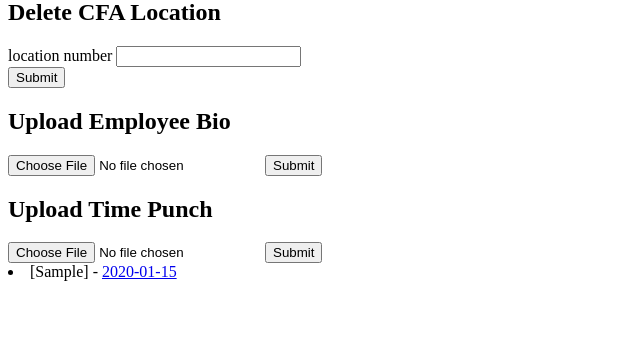
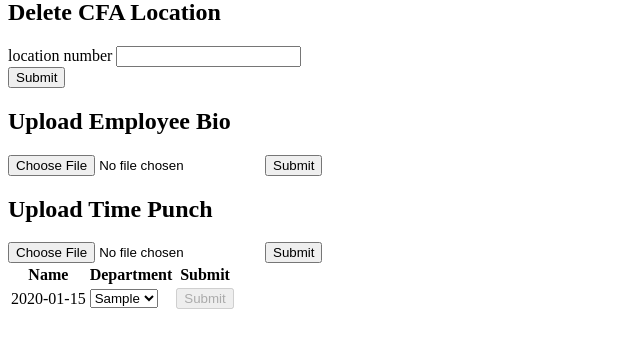
Before and after one commit to Phillip-England/cfasuite, a FastAPI app: page /admin/cfa_location/1 in a window 1280 px wide. Shown: the part 151-499 px from the top of the page, without its empty margins (0-640 px from the left). Run offline with FastAPI, Linux system fonts and the light colour scheme; tables that the repository leaves empty hold one stand-in row (values such as "Sample post").

Commit message:
parsed out things and made it easier to update employees departments, also got time punch reader calculations working well, need to mirgrate logic for time punch reader out of the endpoint and into the class itself

```diff
--- a/main.py
+++ b/main.py
@@ -12,6 +12,8 @@ from fastapi.templating import Jinja2Templates
 from pandas import read_excel
 
 from dotenv import load_dotenv
+
+from decimal import Decimal, ROUND_HALF_UP
 
 from src.db import *
 from src.parse import *
@@ -67,21 +69,6 @@ async def get_app_cfa_location(request: Request, location_id: int):
     return t.TemplateResponse(request, 'page/admin/cfa_location.html', context={''
         'cfa_location': cfa_location,
         'employees': employees
-    })
-
-@app.get('/admin/cfa_location/{cfa_location_id}/employee/{employee_id}')
-async def get_admin_cfa_location_employee(
-    request: Request,
-    employee_id: int,
-    cfa_location_id: int
-):
-    conn = sqlite_connection(sqlite_path)
-    c = conn.cursor()
-    employee = DataEmployee.sqlite_find_by_id(c, employee_id)
-    conn.close()
-    return t.TemplateResponse(request, 'page/admin/employee.html', {
-        'employee': employee,
-        'cfa_location_id': cfa_location_id,
     })
 
 @app.post('/form/login')
@@ -200,8 +187,24 @@ async def post_form_employees_create(
                     cst_cost += time_punch_employee.total_wages
                 if current_employee.department == 'RLT':
                     rlt_cost += time_punch_employee.total_wages
+                break
+    foh_percentage = ((foh_cost*100)/time_punch_pdf.total_wages).quantize(Decimal('0.01'), rounding=ROUND_HALF_UP)
+    rlt_percentage = ((rlt_cost*100)/time_punch_pdf.total_wages).quantize(Decimal('0.01'), rounding=ROUND_HALF_UP)
+    cst_percentage = ((cst_cost*100)/time_punch_pdf.total_wages).quantize(Decimal('0.01'), rounding=ROUND_HALF_UP)
+    boh_percentage = ((boh_cost*100)/time_punch_pdf.total_wages).quantize(Decimal('0.01'), rounding=ROUND_HALF_UP)
 
-                break
-    print(init_cost)
+    breakdown = f'''
+        INIT COST: {init_cost}
+        BOH_COST: {boh_cost}
+        BOH_%: {boh_percentage}%
+        FOH_COST: {foh_cost}
+        FOH_%: {foh_percentage}%
+        CST_COST: {cst_cost}
+        CST_%: {cst_percentage}%
+        RLT_COST: {rlt_cost}
+        RLT_%: {rlt_percentage}%
+        TOTAL_COST: {time_punch_pdf.total_wages}
+    '''
+    print(breakdown)
     conn.close()
     return RedirectResponse(url=f"/admin/cfa_location/{cfa_location_id}", status_code=303)
--- a/templates/page/admin/cfa_location.html
+++ b/templates/page/admin/cfa_location.html
@@ -26,13 +26,80 @@
         <input type="submit"/>
     </form>
 
-    {% for emp in employees %}
-        <li>
-            <span>[{{ emp.department }}] - </span>
-            <a href="/admin/cfa_location/{{ cfa_location.id }}/employee/{{ emp.id }}">
-                {{ emp.time_punch_name }}
-            </a>
-        </li>
-    {% endfor %}
+    <table>
+        <thead>
+            <th>Name</th>
+            <th>Department</th>
+            <th>Submit</th>
+        </thead>
+        <tbody>
+            {% for employee in employees %}
+            <tr class="employee-row">
+                <td>
+                    {{ employee.time_punch_name }}
+                    {% if employee.department == 'INIT' %}
+                        <span>*</span>
+                    {% endif %}
+                <td>
+                    <form method="post" action="/form/employee/update/department">
+                        <select name="department">
+                            <option>{{ employee.department }}</option>
+                            {% if employee.department == 'FOH' %}
+                            <option>BOH</option>
+                            <option>CST</option>
+                            <option>RLT</option>
+                            <option>NONE</option>
+                            {% elif employee.department == 'BOH' %}
+                            <option>FOH</option>
+                            <option>CST</option>
+                            <option>RLT</option>
+                            <option>NONE</option>
+                            {% elif employee.department == 'CST' %}
+                            <option>FOH</option>
+                            <option>BOH</option>
+                            <option>RLT</option>
+                            <option>NONE</option>
+                            {% elif employee.department == 'RLT' %}
+                            <option>FOH</option>
+                            <option>BOH</option>
+                            <option>CST</option>
+                            <option>NONE</option>
+                            {% else %}
+                            <option>FOH</option>
+                            <option>BOH</option>
+                            <option>CST</option>
+                            <option>RLT</option>
+                            <option>NONE</option>
+                            {% endif %}
+                        </select>
+                        <input type="hidden" value="{{ cfa_location.id }}" name="location_id" />
+                        <input type="hidden" value="{{ employee.id }}" name="employee_id" />
+                        <input type="submit" style="display:none;" class="real-submit" />
+                    </form>
+                </td>
+                <td>
+                    <input class="submit-proxy" type="submit" disabled />
+                </td>
+            </tr>
+            {% endfor %}
+        </tbody>
+
+    </table>
+
+    <script>
+        let rows = document.querySelectorAll('.employee-row')
+        for (let i = 0; i < rows.length; i++) {
+            let row = rows[i]
+            let form = row.querySelector('form')
+            let submitProxy = row.querySelector('.submit-proxy')
+            let realSubmit = row.querySelector('.real-submit')
+            form.addEventListener('change', () => {
+                submitProxy.removeAttribute('disabled')
+            })
+            submitProxy.addEventListener('click', () => {
+                realSubmit.click()
+            })
+        }
+    </script>
 
 {% endblock %}
```
Also changed, not shown: src/parse.py (+6 -8 lines), templates/page/admin/employee.html (deleted, +0 -46 lines).
